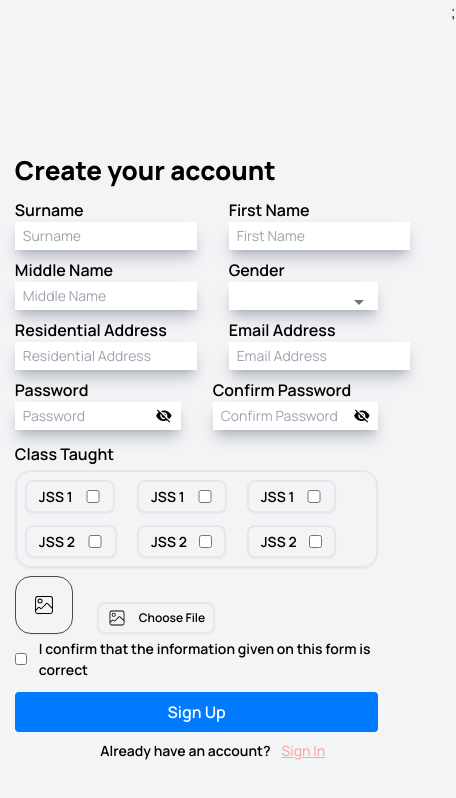
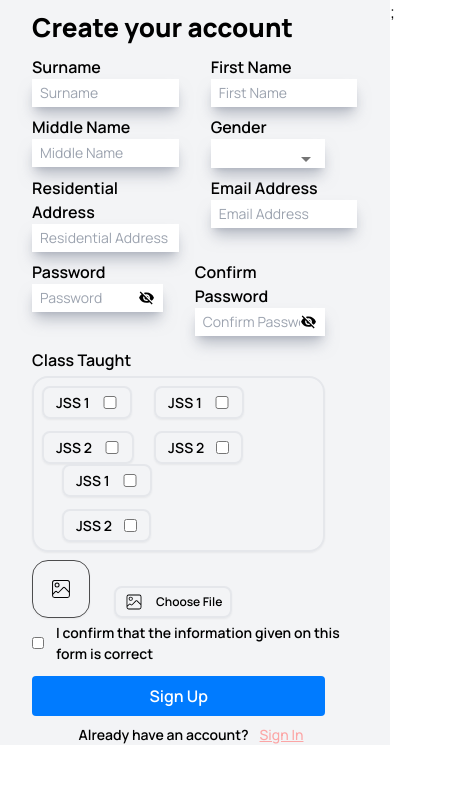
Before and after one commit to claire256/SchoolBaseProject, a React (Vite) app: page /get-started/teacher/signup in a window 390 px wide. Shown: the top 798 px of the page, 456 px wide, since content can reach past the window. Built offline with nearby package versions, Linux system fonts and the light colour scheme.

Commit message:
fix: temporary removal of issues

```diff
--- a/src/pages/web-site/teachersOnboading/SignInPage.jsx
+++ b/src/pages/web-site/teachersOnboading/SignInPage.jsx
@@ -10,7 +10,7 @@ const SignInPage = () => {
   }
   return (
     <div className="flex bg-gray-100">
-      <div className="bg-signUpBg lgss:w-1/2 flex flex-col justify-start items-start relative h-screen">
+      <div className="bg-signUpBg h-screen hidden lgss:flex lgss:w-1/2 flex-col justify-start items-start">
         <Link to={"/"} className="px-5 py-3">
           <h1 className="text-3xl sm:text-4xl font-semibold text-primary font-itim">
             SchoolBase
--- a/src/pages/web-site/teachersOnboading/SignUpPage.jsx
+++ b/src/pages/web-site/teachersOnboading/SignUpPage.jsx
@@ -12,7 +12,7 @@ const SignUpPage = () => {
   }
   return (
     <div className="flex bg-gray-100">
-      <div className="bg-signUpBg lgss:w-1/2 flex flex-col justify-start items-start relative h-full">
+      <div className="bg-signUpBg hidden lgss:flex lgss:w-1/2 flex-col justify-start items-start">
         <Link to={"/"} className="px-5 py-3">
           <h1 className="text-3xl sm:text-4xl font-semibold text-primary font-itim">
             SchoolBase
--- a/src/styles/studentsOnboarding/SignIn.css
+++ b/src/styles/studentsOnboarding/SignIn.css
@@ -36,7 +36,7 @@
 }
 .butn{
     background: #3D5EE1;
-    width: 595px;
+    width: 100%;
     height: 52px;
     border-radius: 16px;
     border: none;
@@ -82,12 +82,6 @@
     .img{
         display: none;
     }
-    body{
-        display: flex;
-        justify-content: center;
-        align-items: center;
-        width: 65%;
-    }
     .wrapper{
         display: flex;
         justify-content: center;
--- a/src/styles/studentsOnboarding/signup.css
+++ b/src/styles/studentsOnboarding/signup.css
@@ -99,11 +99,6 @@
    .image{
      display: none;
 }
-body{
-    display: flex;
-    justify-content: center;
-    align-items: center;
-}
 
    .form .input{
        width: 200px !important;
@@ -120,12 +115,7 @@ body{
 }
 
 @media (max-width: 480px) {
-     body{
-        display: flex;
-        justify-content: center;
-        align-items: center;
-        width: 65%;
-    }
+
        .container{
         display: flex;
         justify-content: center;
```
